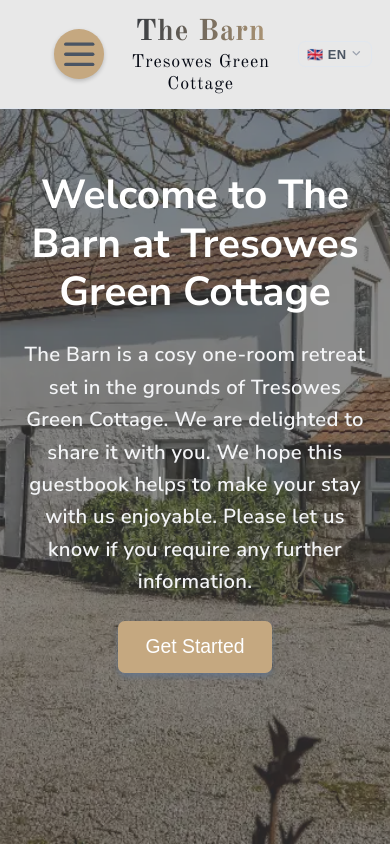
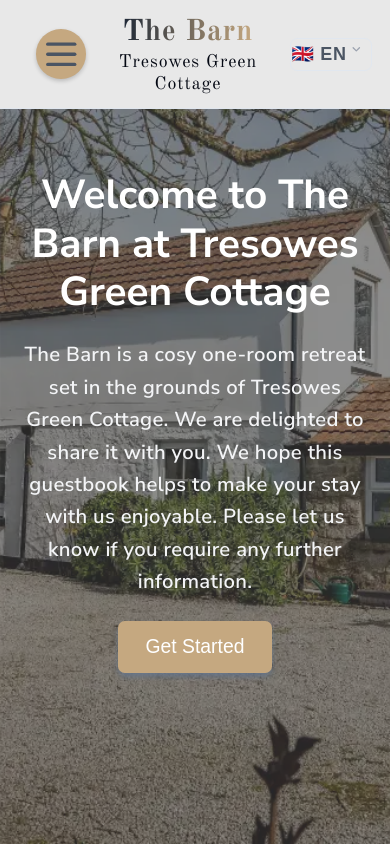
Before and after one commit to Konstantine1307/guidebook-template, a website built with Vite: page src/index.html in a window 390 px wide. Built offline with nearby package versions, Linux system fonts and the light colour scheme.

Commit message:
fix: persist language on page load; sync navbar CSS from template

```diff
--- a/src/data/language.ts
+++ b/src/data/language.ts
@@ -4,9 +4,9 @@
  * Dispatches 'language-changed' on window when toggled.
  */
 
+import type { UiStrings } from "./types";
+import uiDe from "./ui-de.json";
 import uiEn from "./ui.json";
-import uiDe from "./ui-de.json";
-import type { UiStrings } from "./types";
 
 export type Language = "en" | "de";
 
@@ -17,9 +17,11 @@ const languages: Record<Language, UiStrings> = {
   de: uiDe as UiStrings,
 };
 
-let _current: Language = "en";
+const _savedAtLoad = localStorage.getItem(STORAGE_KEY) as Language | null;
+let _current: Language =
+  _savedAtLoad && _savedAtLoad in languages ? _savedAtLoad : "en";
 
-/** Call once at app startup — reads localStorage then URL param */
+/** Call once at app startup — reads URL param then browser language as fallback */
 export function initLanguage(): void {
   // URL param takes priority: ?lang=de
   const param = new URLSearchParams(window.location.search).get(
@@ -30,10 +32,9 @@ export function initLanguage(): void {
     localStorage.setItem(STORAGE_KEY, _current);
     return;
   }
-  // Saved preference
-  const saved = localStorage.getItem(STORAGE_KEY) as Language | null;
-  if (saved && saved in languages) {
-    _current = saved;
+  // Already loaded from localStorage at module init — only fall through to
+  // browser detection if nothing was saved
+  if (_savedAtLoad && _savedAtLoad in languages) {
     return;
   }
   // Browser language auto-detection
@@ -55,5 +56,7 @@ export function toggleLanguage(): void {
   _current = _current === "en" ? "de" : "en";
   localStorage.setItem(STORAGE_KEY, _current);
   document.documentElement.lang = _current;
-  window.dispatchEvent(new CustomEvent("language-changed", { detail: { lang: _current } }));
+  window.dispatchEvent(
+    new CustomEvent("language-changed", { detail: { lang: _current } }),
+  );
 }
--- a/src/styles/global.css
+++ b/src/styles/global.css
@@ -508,7 +508,7 @@ dialog::backdrop {
 .navbar-left {
   display: flex;
   align-items: center;
-  gap: 2rem;
+  gap: 1rem;
   justify-content: center;
 }
 
@@ -533,6 +533,11 @@ dialog::backdrop {
   padding: 0.25rem;
 }
 
+.navbar-right {
+  display: flex;
+  align-items: center;
+  gap: 1rem;
+}
 
 /* Language dropdown */
 .lang-dropdown {
@@ -543,12 +548,12 @@ dialog::backdrop {
   display: flex;
   align-items: left;
   gap: 0.2rem;
-  padding: 0.25rem 0.45rem;
+  padding: 0.25rem 0.45rem 0.25rem 0;
   background: transparent;
   border: 1px solid var(--color-border, #d1c9bc);
   border-radius: 0.4rem;
   cursor: pointer;
-  font-size: 0.72rem;
+  font-size: 1.2rem;
   font-weight: 700;
   color: #4b5563;
   white-space: nowrap;
@@ -556,6 +561,12 @@ dialog::backdrop {
 }
 .lang-dropdown-btn:hover {
   background: var(--color-primary-light, #f3ede3);
+}
+
+@media (max-width: 768px) {
+  .lang-dropdown-btn {
+    font-size: 1rem;
+  }
 }
 
 .lang-chevron {
@@ -613,6 +624,7 @@ dialog::backdrop {
   font-family: "Old Standard TT", serif;
   display: flex;
   flex-direction: column;
+  align-items: center;
   text-align: center;
   padding: 0.25rem 0;
 }
```
